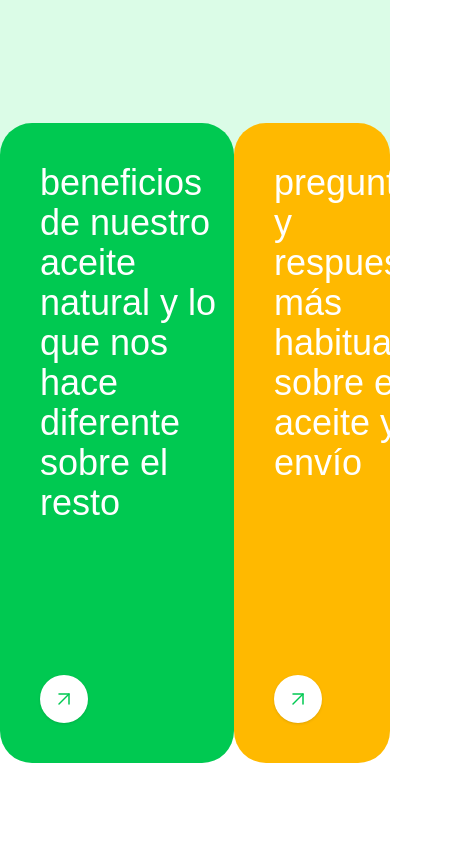
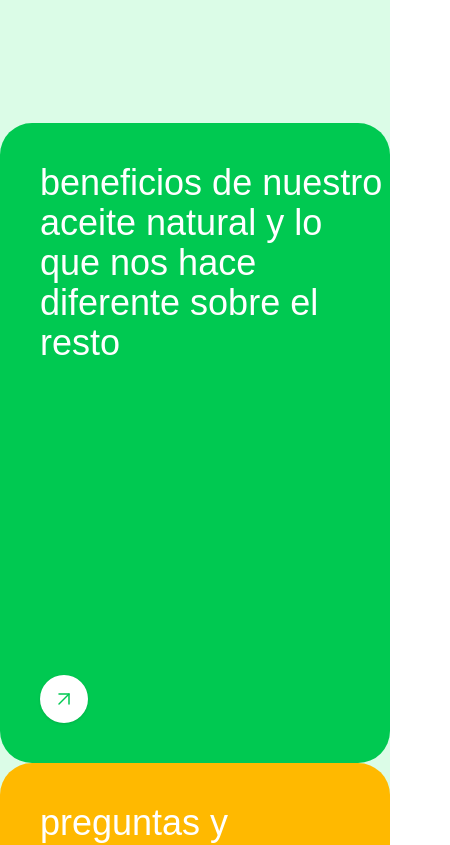
Before and after one commit to JaumeEsquerdo/oli-de-la-torre, a Next.js app in the folder oli-maleno/: page /producto/botella-2l in a window 390 px wide. Shown: the part 2126-2971 px from the top of the page, 450 px wide, since content can reach past the window. Built offline with nearby package versions, Linux system fonts and the light colour scheme.

Commit message:
hacer los banners  responsive

```diff
--- a/oli-maleno/app/components/NavigationBanners.tsx
+++ b/oli-maleno/app/components/NavigationBanners.tsx
@@ -7,10 +7,10 @@ export const NavigationBanners = () => {
     // const [activeBanner, setActiveBanner] = useState<string | null>(null);
 
     return (
-        <div className="w-full flex mt-26 relative" >
+        <div className="w-full flex flex-col md:flex-row mt-26 relative" >
             {/* div para decorar los espacios q dejan los bordes redondeados cuando se juanta con el color del footer */}
             <div className="absolute bottom-0 h-80 right-0 w-full bg-white z-0" />
-            <div className=" group relative w-3/5 h-160 bg-green-500 rounded-4xl z-10 cursor-pointer"
+            <div className="group relative w-full md:w-3/5 h-160 bg-green-500 rounded-4xl z-10 cursor-pointer"
 
             >
                 <h3 className="text-4xl text-white absolute top-10 left-10 pointer-events-none">beneficios de nuestro aceite natural y
@@ -25,7 +25,7 @@ export const NavigationBanners = () => {
                     <ArrowUpRight className="w-6 h-6 text-green-500 stroke-[1.5]" />
                 </div>
             </div>
-            <div className="group relative w-2/5 h-160 bg-amber-400 rounded-4xl z-10 cursor-pointer"
+            <div className="group relative w-full md:w-2/5 h-160 bg-amber-400 rounded-4xl z-10 cursor-pointer"
 
             >
                 <h3 className="text-4xl text-white absolute top-10 left-10">preguntas y respuestas más habituales sobre el aceite y el envío</h3>
```
